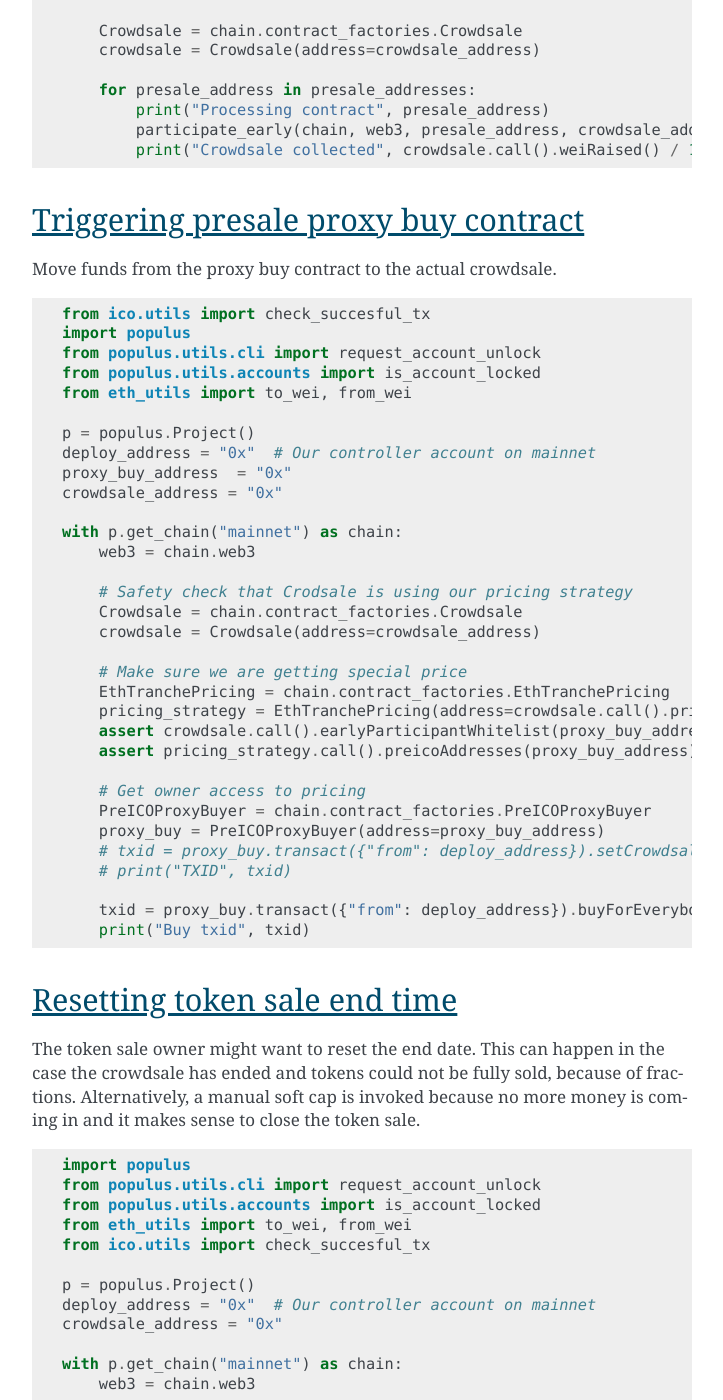
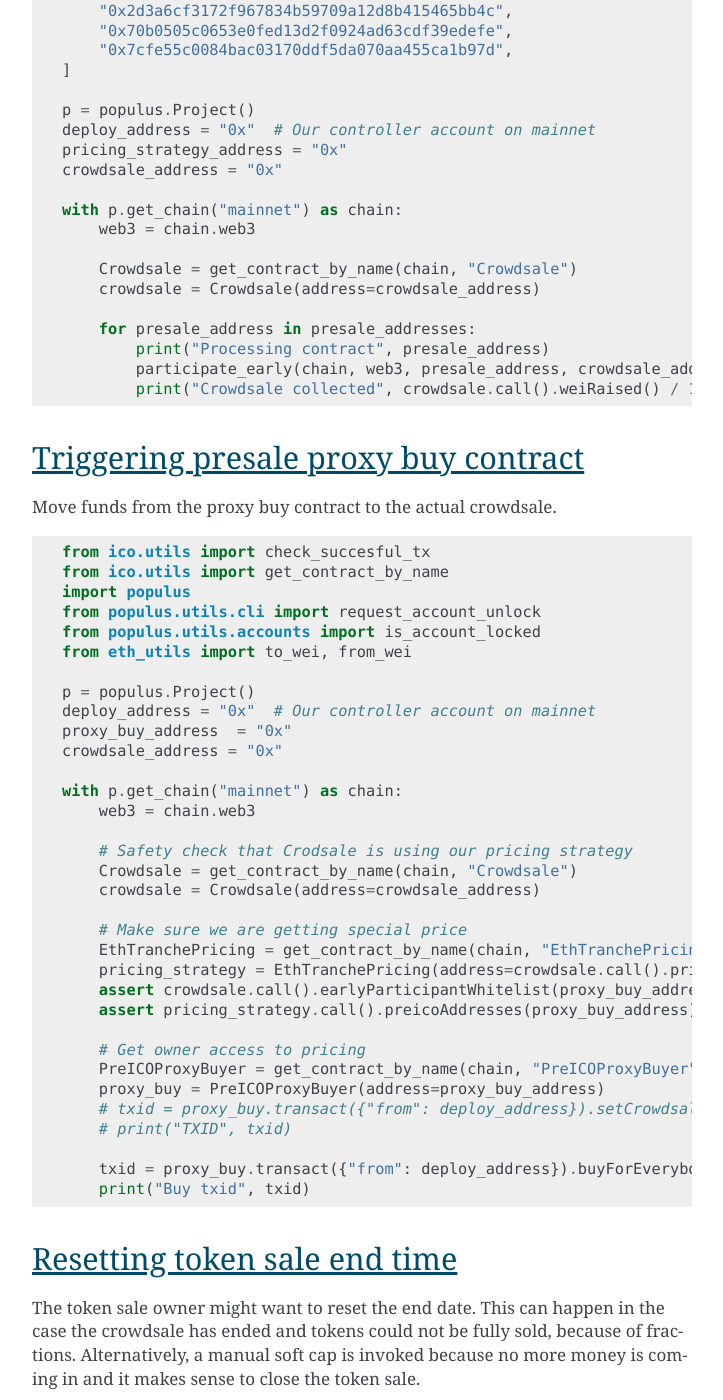
Before and after one commit to TokenMarketNet/smart-contracts, a Sphinx documentation site: the page built from docs/source/interact.rst, in a window 1280 px wide and 1400 px high, scrolled down 12709 px. Shown: the whole window, without its empty margins (388-1111 px from the left). Built offline with Sphinx 7.4.7, drawn with Linux system fonts in a browser that asks for light colours; some of the changed text lies outside the part shown.

Commit message:
Updated contract interaction docs to use the new sanity wrapper for Populus ABI

```diff
--- a/docs/source/interact.rst
+++ b/docs/source/interact.rst
@@ -44,6 +44,7 @@ Example:
     from populus.utils.cli import request_account_unlock
     from eth_utils import from_wei
     from ico.utils import check_succesful_tx
+    from ico.utils import get_contract_by_name
 
     # Which network we deployed our contract
     chain_name = "mainnet"
@@ -72,7 +73,7 @@ Example:
             request_account_unlock(chain, owner_address, None)
 
         transaction = {"from": owner_address}
-        FractionalERC20 = chain.contract_factories.FractionalERC20
+        FractionalERC20 = get_contract_by_name(chain, "FractionalERC20")
 
         token = FractionalERC20(address=contract_address)
         decimals = token.call().decimals()
@@ -103,6 +104,7 @@ Then copy and edit the following snippet with your address information:
     from populus.utils.cli import request_account_unlock
     from eth_utils import from_wei
     from ico.utils import check_succesful_tx
+    from ico.utils import get_contract_by_name
 
     # Which network we deployed our contract
     chain_name = "ropsten"
@@ -127,7 +129,7 @@ Then copy and edit the following snippet with your address information:
             request_account_unlock(chain, owner_address, None)
 
         transaction = {"from": owner_address}
-        Contract = chain.get_contract_factory("CrowdsaleToken")
+        Contract = get_contract_by_name(chain, "CrowdsaleToken")
 
         contract = Contract(address=contract_address)
         print("Attempting to release the token transfer")
@@ -154,6 +156,7 @@ We have deployed a crowdsale token and made it transferable as above. Now let's
     from populus.utils.cli import request_account_unlock
     from eth_utils import from_wei
     from ico.utils import check_succesful_tx
+    from ico.utils import get_contract_by_name
 
     # Which network we deployed our contract
     chain_name = "ropsten"
@@ -174,7 +177,7 @@ We have deployed a crowdsale token and made it transferable as above. Now let's
 
     with project.get_chain(chain_name) as chain:
 
-        Contract = chain.get_contract_factory("CrowdsaleToken")
+        Contract = get_contract_by_name(chain, "CrowdsaleToken")
         contract = Contract(address=contract_address)
 
         web3 = chain.web3
@@ -227,6 +230,7 @@ Example setting the ICO contract for a presale:
 .. code-block:: python
 
     from ico.utils import check_succesful_tx
+    from ico.utils import get_contract_by_name
     import populus
     from populus.utils.cli import request_account_unlock
     from populus.utils.accounts import is_account_locked
@@ -236,7 +240,7 @@ Example setting the ICO contract for a presale:
 
     with p.get_chain("mainnet") as chain:
         web3 = chain.web3
-        Contract = getattr(chain.contract_factories, "PresaleFundCollector")
+        Contract = get_contract_by_name(chain, "PresaleFundCollector")
         contract = Contract(address="0x858759541633d5142855b27f16f5f67ea78654bf")
 
         if is_account_locked(web3, account):
@@ -252,6 +256,7 @@ Example triggering the funds transfer to ICO:
 .. code-block:: python
 
     from ico.utils import check_succesful_tx
+    from ico.utils import get_contract_by_name
     import populus
     from populus.utils.cli import request_account_unlock
     from populus.utils.accounts import is_account_locked
@@ -261,7 +266,7 @@ Example triggering the funds transfer to ICO:
 
     with p.get_chain("mainnet") as chain:
         web3 = chain.web3
-        Contract = getattr(chain.contract_factories, "PresaleFundCollector")
+        Contract = get_contract_by_name(chain, "PresaleFundCollector")
         contract = Contract(address="0x858759541633d5142855b27f16f5f67ea78654bf")
 
         if is_account_locked(web3, account):
@@ -281,6 +286,7 @@ Here is an example how to whitelist ICO participants before the ICO beings:
 .. code-block:: python
 
     from ico.utils import check_succesful_tx
+    from ico.utils import get_contract_by_name
     import populus
     from populus.utils.cli import request_account_unlock
     from populus.utils.accounts import is_account_locked
@@ -290,7 +296,7 @@ Here is an example how to whitelist ICO participants before the ICO beings:
 
     with p.get_chain("kovan") as chain:
         web3 = chain.web3
-        Contract = getattr(chain.contract_factories, "Crowdsale")
+        Contract = get_contract_by_name(chain, "Crowdsale")
         contract = Contract(address="0x06829437859594e19276f87df601436ef55af4f2")
 
         if is_account_locked(web3, account):
@@ -310,6 +316,7 @@ To mix fat finger errors:
 .. code-block:: python
 
     from ico.utils import check_succesful_tx
+    from ico.utils import get_contract_by_name
     import populus
     from populus.utils.cli import request_account_unlock
     from populus.utils.accounts import is_account_locked
@@ -319,7 +326,7 @@ To mix fat finger errors:
 
     with p.get_chain("mainnet") as chain:
         web3 = chain.web3
-        Contract = getattr(chain.contract_factories, "Crowdsale")
+        Contract = get_contract_by_name(chain, "Crowdsale")
         contract = Contract(address="0x")
 
         if is_account_locked(web3, account):
@@ -339,6 +346,7 @@ Try to buy from a whitelisted address or on a testnet with a generated customer
 .. code-block:: python
 
     from ico.utils import check_succesful_tx
+    from ico.utils import get_contract_by_name
     import populus
     from populus.utils.cli import request_account_unlock
     from populus.utils.accounts import is_account_locked
@@ -351,7 +359,7 @@ Try to buy from a whitelisted address or on a testnet with a generated customer
 
     with p.get_chain("kovan") as chain:
         web3 = chain.web3
-        Contract = getattr(chain.contract_factories, "Crowdsale")
+        Contract = get_contract_by_name(chain, "Crowdsale")
         contract = Contract(address="0x")
 
         if is_account_locked(web3, account):
@@ -373,6 +381,7 @@ After a token sale is ended, stop ETH payment forwarder.
 .. code-block:: python
 
     from ico.utils import check_succesful_tx
+    from ico.utils import get_contract_by_name
     import populus
     from populus.utils.cli import request_account_unlock
     from populus.utils.accounts import is_account_locked
@@ -385,7 +394,7 @@ After a token sale is ended, stop ETH payment forwarder.
 
     with p.get_chain("mainnet") as chain:
         web3 = chain.web3
-        Contract = getattr(chain.contract_factories, "PaymentForwarder")
+        Contract = get_contract_by_name(chain, "PaymentForwarder")
         contract = Contract(address="0x")
 
         if is_account_locked(web3, account):
@@ -406,6 +415,7 @@ You can get the function signature (data field payload for a tranaction) for any
 .. code-block:: python
 
     from ico.utils import check_succesful_tx
+    from ico.utils import get_contract_by_name
     import populus
     from populus.utils.cli import request_account_unlock
     from populus.utils.accounts import is_account_locked
@@ -418,7 +428,7 @@ You can get the function signature (data field payload for a tranaction) for any
 
     with p.get_chain("kovan") as chain:
         web3 = chain.web3
-        Contract = getattr(chain.contract_factories, "PreICOProxyBuyer")
+        Contract = get_contract_by_name(chain, "PreICOProxyBuyer")
         # contract = Contract(address="0x")
 
         sig_data = Contract._prepare_transaction("claimAll")
@@ -433,6 +443,7 @@ Set pricing data for early investors using PresaleFundCollector + MilestonePrici
 .. code-block:: python
 
     from ico.utils import check_succesful_tx
+    from ico.utils import get_contract_by_name
     import populus
     from populus.utils.cli import request_account_unlock
     from populus.utils.accounts import is_account_locked
@@ -477,15 +488,15 @@ Set pricing data for early investors using PresaleFundCollector + MilestonePrici
         web3 = chain.web3
 
         # Safety check that Crodsale is using our pricing strategy
-        Crowdsale = chain.contract_factories.Crowdsale
+        Crowdsale = get_contract_by_name(chain, "Crowdsale")
         crowdsale = Crowdsale(address=crowdsale_address)
         assert crowdsale.call().pricingStrategy() == pricing_strategy_address
 
         # Get owner access to pricing
-        MilestonePricing = chain.contract_factories.MilestonePricing
+        MilestonePricing = get_contract_by_name(chain, "MilestonePricing")
         pricing_strategy = MilestonePricing(address=pricing_strategy_address)
 
-        PresaleFundCollector = chain.contract_factories.PresaleFundCollector
+        PresaleFundCollector = get_contract_by_name(chain, "PresaleFundCollector")
         for preico_address, price_wei_per_token in PREICO_TIERS:
 
             eth_price = from_wei(price_wei_per_token, "ether")
@@ -510,6 +521,7 @@ Example:
 .. code-block:: python
 
     from ico.utils import check_succesful_tx
+    from ico.utils import get_contract_by_name
     import populus
     from populus.utils.cli import request_account_unlock
     from populus.utils.accounts import is_account_locked
@@ -535,7 +547,7 @@ Example:
     with p.get_chain("mainnet") as chain:
         web3 = chain.web3
 
-        Crowdsale = chain.contract_factories.Crowdsale
+        Crowdsale = get_contract_by_name(chain, "Crowdsale")
         crowdsale = Crowdsale(address=crowdsale_address)
 
         for presale_address in presale_addresses:
@@ -551,6 +563,7 @@ Move funds from the proxy buy contract to the actual crowdsale.
 .. code-block:: python
 
     from ico.utils import check_succesful_tx
+    from ico.utils import get_contract_by_name
     import populus
     from populus.utils.cli import request_account_unlock
     from populus.utils.accounts import is_account_locked
@@ -565,17 +578,17 @@ Move funds from the proxy buy contract to the actual crowdsale.
         web3 = chain.web3
 
         # Safety check that Crodsale is using our pricing strategy
-        Crowdsale = chain.contract_factories.Crowdsale
+        Crowdsale = get_contract_by_name(chain, "Crowdsale")
         crowdsale = Crowdsale(address=crowdsale_address)
 
         # Make sure we are getting special price
-        EthTranchePricing = chain.contract_factories.EthTranchePricing
+        EthTranchePricing = get_contract_by_name(chain, "EthTranchePricing")
         pricing_strategy = EthTranchePricing(address=crowdsale.call().pricingStrategy())
         assert crowdsale.call().earlyParticipantWhitelist(proxy_buy_address) == True
         assert pricing_strategy.call().preicoAddresses(proxy_buy_address) > 0
 
         # Get owner access to pricing
-        PreICOProxyBuyer = chain.contract_factories.PreICOProxyBuyer
+        PreICOProxyBuyer = get_contract_by_name(chain, "PreICOProxyBuyer")
         proxy_buy = PreICOProxyBuyer(address=proxy_buy_address)
         # txid = proxy_buy.transact({"from": deploy_address}).setCrowdsale(crowdsale.address)
         # print("TXID", txid)
@@ -596,6 +609,7 @@ The token sale owner might want to reset the end date. This can happen in the ca
     from populus.utils.accounts import is_account_locked
     from eth_utils import to_wei, from_wei
     from ico.utils import check_succesful_tx
+    from ico.utils import get_contract_by_name
 
     p = populus.Project()
     deploy_address = "0x"  # Our controller account on mainnet
@@ -611,7 +625,7 @@ The token sale owner might want to reset the end date. This can happen in the ca
         closing_time = int(timestamp + 15*60)
 
         # Safety check that Crodsale is using our pricing strategy
-        Crowdsale = chain.contract_factories.Crowdsale
+        Crowdsale = get_contract_by_name(chain, "Crowdsale")
         crowdsale = Crowdsale(address=crowdsale_address)
         txid = crowdsale.transact({"from": deploy_address}).setEndsAt(closing_time)
         print(crowdsale.call().getState())
@@ -628,6 +642,7 @@ Example:
         from populus.utils.accounts import is_account_locked
         from eth_utils import to_wei, from_wei
         from ico.utils import check_succesful_tx
+	from ico.utils import get_contract_by_name
 
         p = populus.Project()
         deploy_address = "0x"  # Our controller account on mainnet
@@ -637,10 +652,10 @@ Example:
         with p.get_chain("mainnet") as chain:
             web3 = chain.web3
 
-            Crowdsale = chain.contract_factories.Crowdsale
+            Crowdsale = get_contract_by_name(chain, "Crowdsale")
             crowdsale = Crowdsale(address=crowdsale_address)
 
-            BonusFinalizeAgent = chain.contract_factories.BonusFinalizeAgent
+            BonusFinalizeAgent = get_contract_by_name(chain, "BonusFinalizeAgent")
             finalize_agent = BonusFinalizeAgent(address=crowdsale.call().finalizeAgent())
             assert finalize_agent.call().teamMultisig() == team_multisig
             assert finalize_agent.call().bonusBasePoints() > 1000
@@ -660,6 +675,7 @@ Example:
 .. code-block:: python
 
     from ico.utils import check_succesful_tx
+    from ico.utils import get_contract_by_name
     import populus
     from populus.utils.cli import request_account_unlock
     from populus.utils.accounts import is_account_locked
@@ -669,7 +685,7 @@ Example:
 
     with p.get_chain("mainnet") as chain:
         web3 = chain.web3
-        Contract = getattr(chain.contract_factories, "Crowdsale")
+        Contract = get_contract_by_name(chain, "Crowdsale")
         contract = Contract(address="0x0FB81a518dCa5495986C5c2ec29e989390e0E406")
 
         if is_account_locked(web3, account):
@@ -729,6 +745,7 @@ Example:
 .. code-block:: python
 
     from ico.utils import check_succesful_tx
+    from ico.utils import get_contract_by_name
     import populus
     from populus.utils.cli import request_account_unlock
     from populus.utils.accounts import is_account_locked
@@ -738,7 +755,7 @@ Example:
 
     with p.get_chain("mainnet") as chain:
         web3 = chain.web3
-        Token = getattr(chain.contract_factories, "CrowdsaleToken")
+        Token = get_contract_by_name(chain, "CrowdsaleToken")
         token = Token(address="0x")
 
         if is_account_locked(web3, account):
@@ -791,6 +808,7 @@ Example:
 .. code-block:: python
 
     from ico.utils import check_succesful_tx
+    from ico.utils import get_contract_by_name
     import populus
     from populus.utils.cli  import request_account_unlock
     from populus.utils.accounts import is_account_locked
@@ -799,7 +817,7 @@ Example:
 
     with p.get_chain("mainnet") as chain:
         web3 = chain.web3
-        Crowdsale = getattr(chain.contract_factories, "Crowdsale")
+        Crowdsale = get_contract_by_name(chain, "Crowdsale")
         crowdsale = Crowdsale(address="0x")
 
         print(crowdsale.call().weiRaised() / (10**18))
@@ -882,6 +900,7 @@ Example:
 .. code-block:: python
 
     from ico.utils import check_succesful_tx
+    from ico.utils import get_contract_by_name
     import populus
     from populus.utils.cli  import request_account_unlock
     from populus.utils.accounts import is_account_locked
@@ -892,7 +911,7 @@ Example:
     with p.get_chain("kovan") as chain:
         web3 = chain.web3
 
-        PreICOProxyBuyer = getattr(chain.contract_factories, "PreICOProxyBuyer")
+        PreICOProxyBuyer = get_contract_by_name(chain, "PreICOProxyBuyer")
         presale = PreICOProxyBuyer(address="0x4fe8b625118a212e56d301e0f748505504d41377")
 
         print("Presale owner is", presale.call().owner())
```
